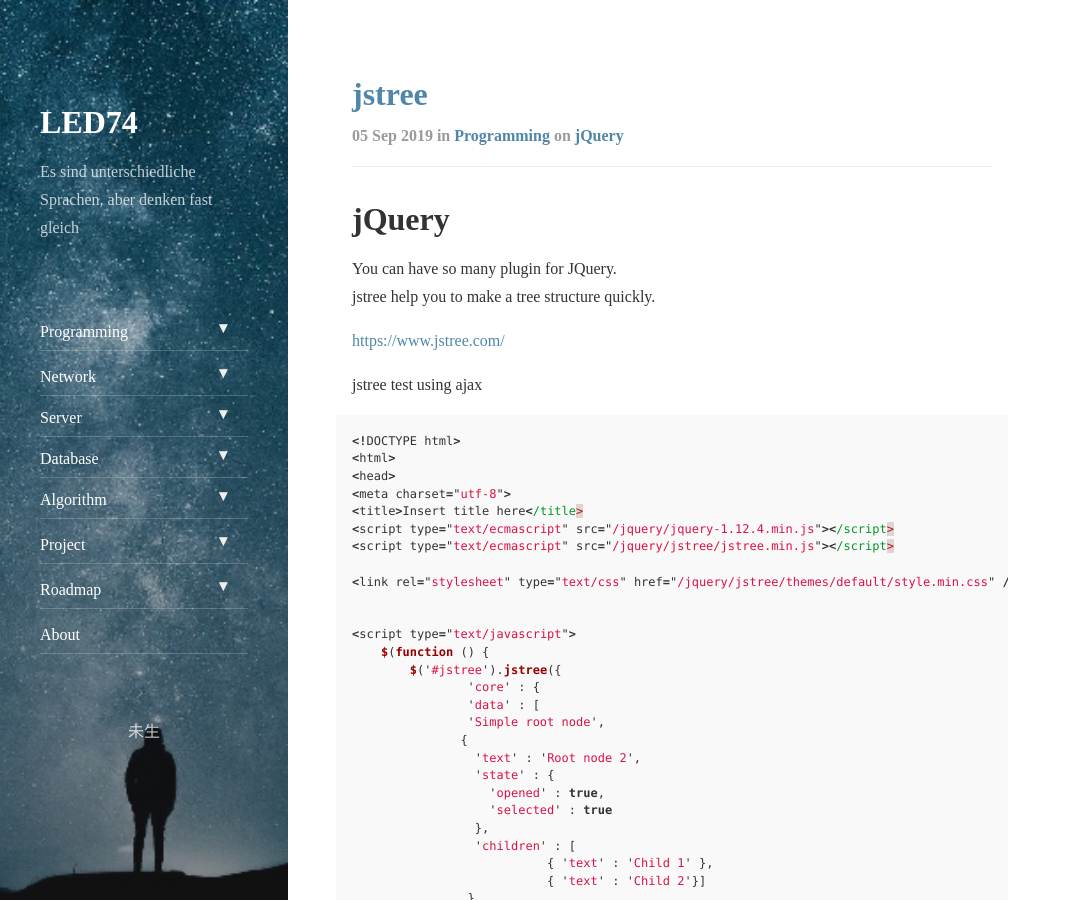
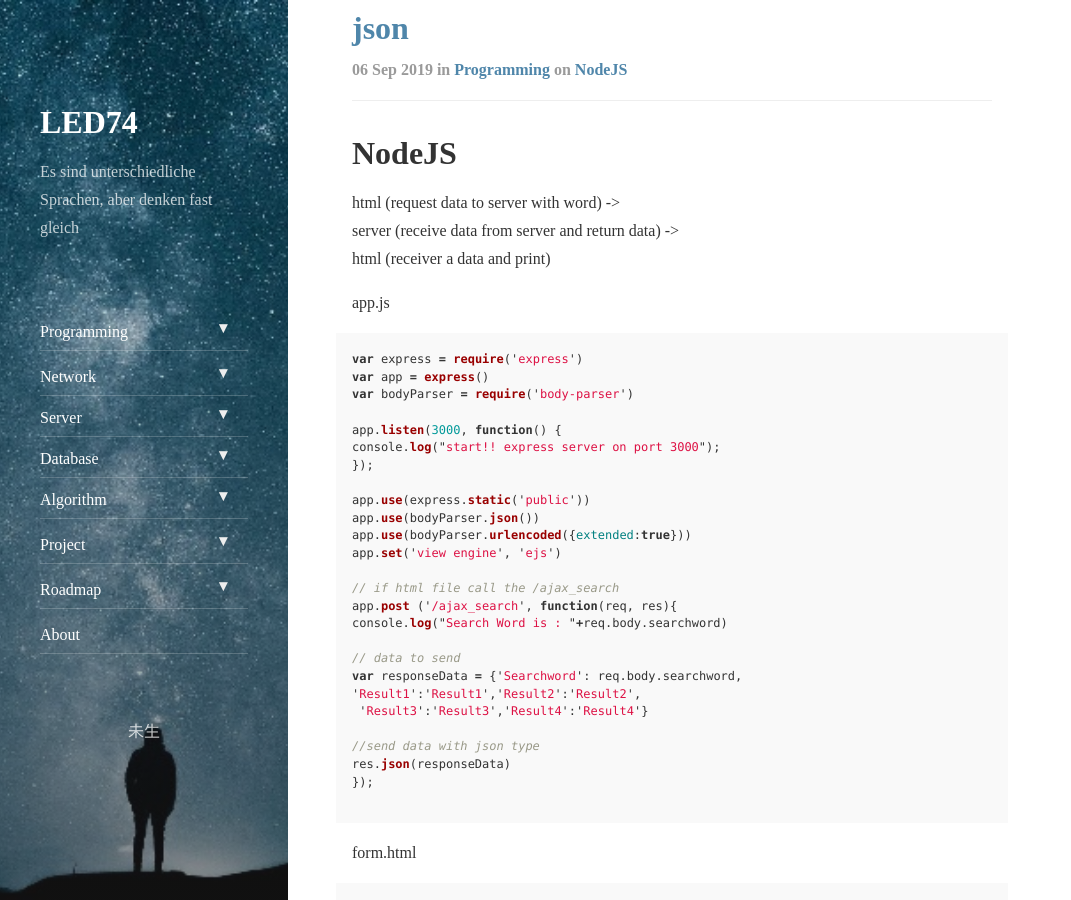
Before and after one commit to LED74/led74.github.io, a Jekyll site: the page built from index.html, in a window 1280 px wide and 900 px high, scrolled down 3190 px. Shown: the whole window, without its empty margins (0-1071 px from the left). Built offline with Jekyll 4.4.1, drawn with Linux system fonts in a browser that asks for light colours; nearby versions of some CDN libraries; the list of posts is cut into pages by our own code; some of the changed text lies outside the part shown.

Commit message:
post upload

````diff
--- /dev/null
+++ b/_posts/2019-09-06-json.md
@@ -0,0 +1,96 @@
+---
+layout: post
+title: "json"
+subtitle: "json"
+categories: Programming
+tags: NodeJS
+---
+
+# **NodeJS** <br>
+
+html (request data to server with word) -><br>
+server (receive data from server and return data) -><br>
+html (receiver a data and print)
+
+app.js<br>
+```javascript
+var express = require('express')
+var app = express()
+var bodyParser = require('body-parser')
+
+app.listen(3000, function() {
+console.log("start!! express server on port 3000");
+});
+
+app.use(express.static('public'))
+app.use(bodyParser.json())
+app.use(bodyParser.urlencoded({extended:true}))
+app.set('view engine', 'ejs')
+
+// if html file call the /ajax_search
+app.post ('/ajax_search', function(req, res){
+console.log("Search Word is : "+req.body.searchword)
+
+// data to send
+var responseData = {'Searchword': req.body.searchword,
+'Result1':'Result1','Result2':'Result2',
+ 'Result3':'Result3','Result4':'Result4'}
+
+//send data with json type
+res.json(responseData)
+});
+
+```
+
+form.html
+```html
+<!DOCTYPE html>
+<html>
+  <head>
+    <meta charset="uft-8">
+    <title>Search engine</title>
+  </head>
+  <body>
+    <form method="post">
+      <input type="text" name="searchword"><br/>
+    </form>
+    <button class="ajaxsend">Search</button>
+
+    <div class="result"></div>
+
+    <script>
+		// if user click the button
+      document.querySelector('.ajaxsend').addEventListener('click',function(){
+      	  // take data from the form
+        var inputdata = document.forms[0].elements[0].value;
+        // call the function (sendAjax)
+        sendAjax('http://127.0.0.1:3000/ajax_search',inputdata);
+      })
+
+      function sendAjax(url, data){
+        // packing the data with string type
+        var data = {'searchword' : data};
+        data = JSON.stringify(data);
+
+        var xhr = new XMLHttpRequest();
+        xhr.open('POST', url);
+        // declare the data is json type
+        xhr.setRequestHeader('Content-Type', "application/json");
+        // send a data
+        xhr.send(data);
+
+		  // listen a event from the server.
+        xhr.addEventListener('load', function(){
+        	 // pasing from JSON type to string
+          var result = JSON.parse(xhr.responseText);
+          // Print a data with Ajax
+          for(var item in result){
+            document.querySelector(".result").innerHTML += item+" : "+result[item] +"<br>";
+          }
+        });
+      }
+    </script>
+  </body>
+</html>
+
+```
````
Also changed, not shown: _posts/2019-09-06-post.md (renamed from _posts/2019-09-05-post.md, +0 -1 lines).
